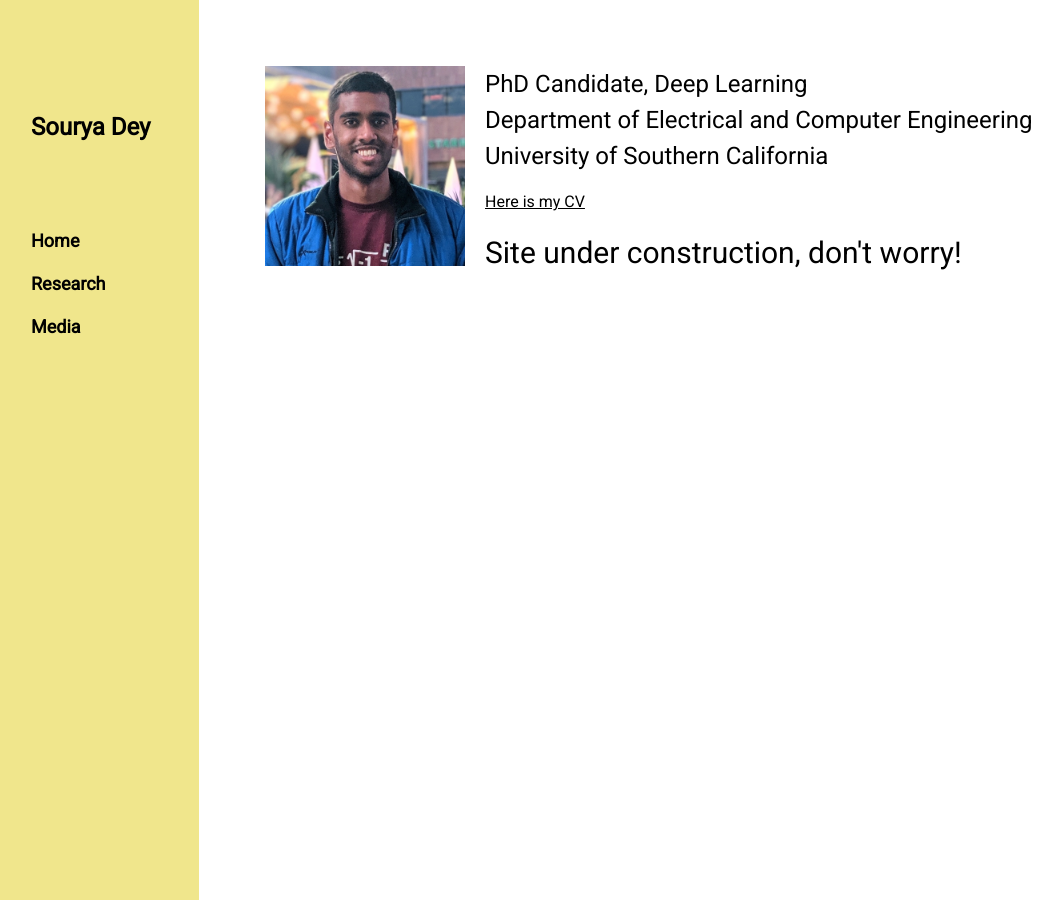
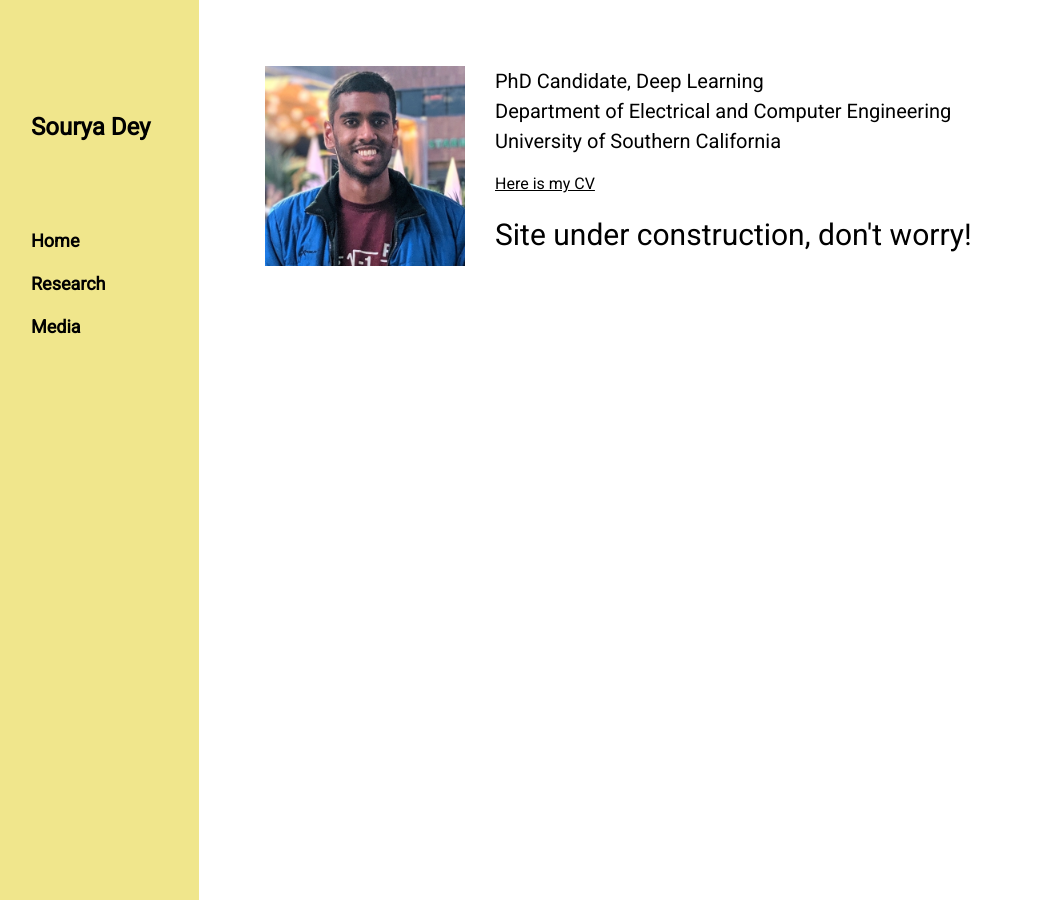
Before and after one commit to souryadey/souryadey.github.io, a Jekyll site: the page built from index.html, in a window 1280 px wide. Shown: the whole page, without its empty margins (1-1063 px from the left). Built offline with Jekyll 4.4.1, drawn with Linux system fonts in a browser that asks for light colours.

```diff
--- a/index.html
+++ b/index.html
@@ -3,12 +3,12 @@
 ---
 <div class="w3-container">
 	<p>
-		<img src="/images/DTLA closeup.png" alt="Sourya Dey photo" style="height:200px;width:200px;float:left;margin-right:20px;" id="biophoto">
-		<h3>
+		<img src="/images/DTLA closeup.png" alt="Sourya Dey photo" style="height:200px;width:200px;float:left;margin-right:30px;" class="w3-image" id="biophoto">
+		<h4>
 			PhD Candidate, Deep Learning<br>
 			Department of Electrical and Computer Engineering<br>
 			University of Southern California
-		</h3>
+		</h4>
 	</p>
 	<p><a href="https://drive.google.com/file/d/1WXYgE3ixlgUgXPiAWSbWNyUTxP7bcR9S/view?usp=sharing" target="_blank">Here is my CV</a></p>
 	<h2> Site under construction, don't worry!</h2>
```
